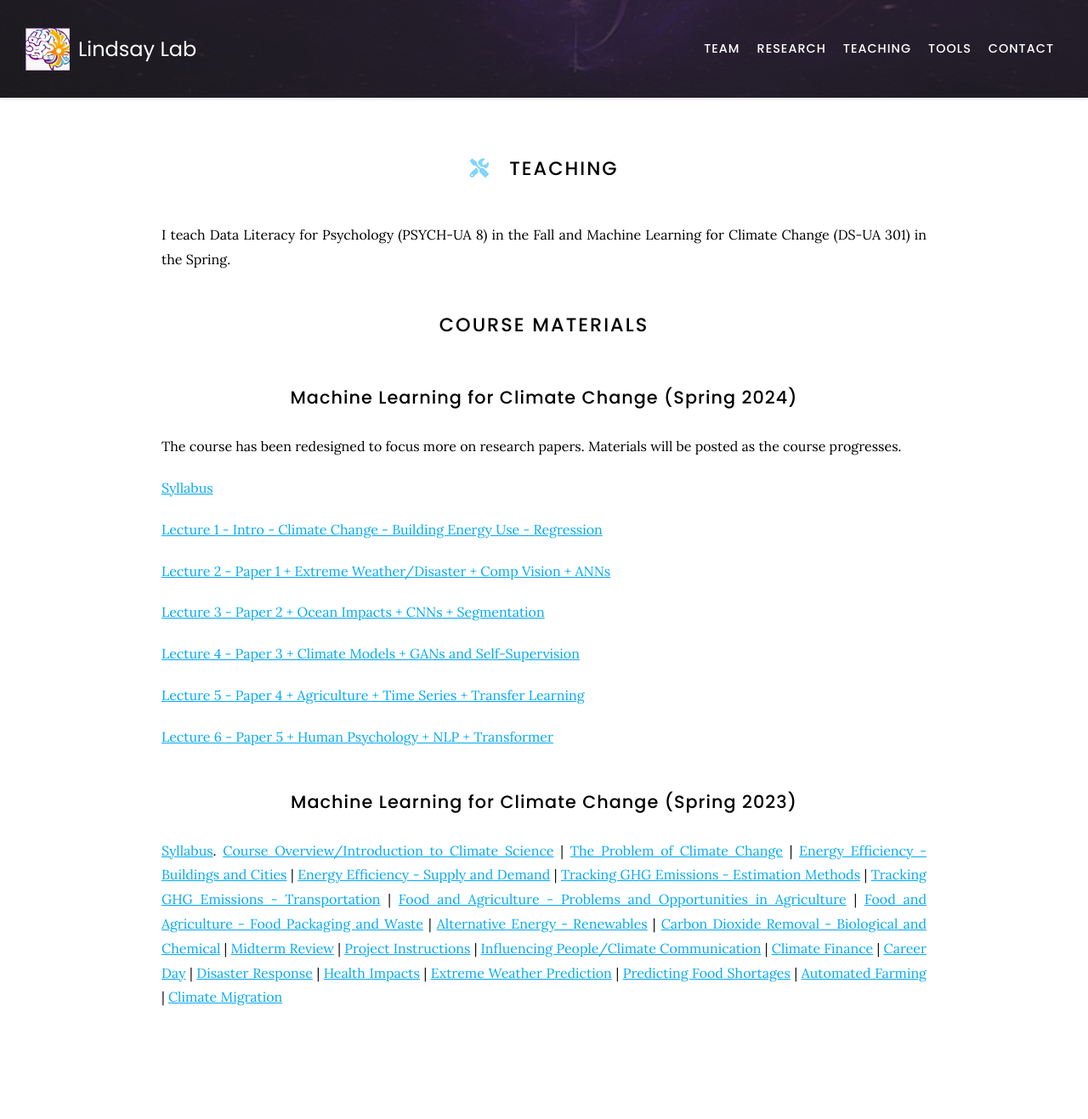
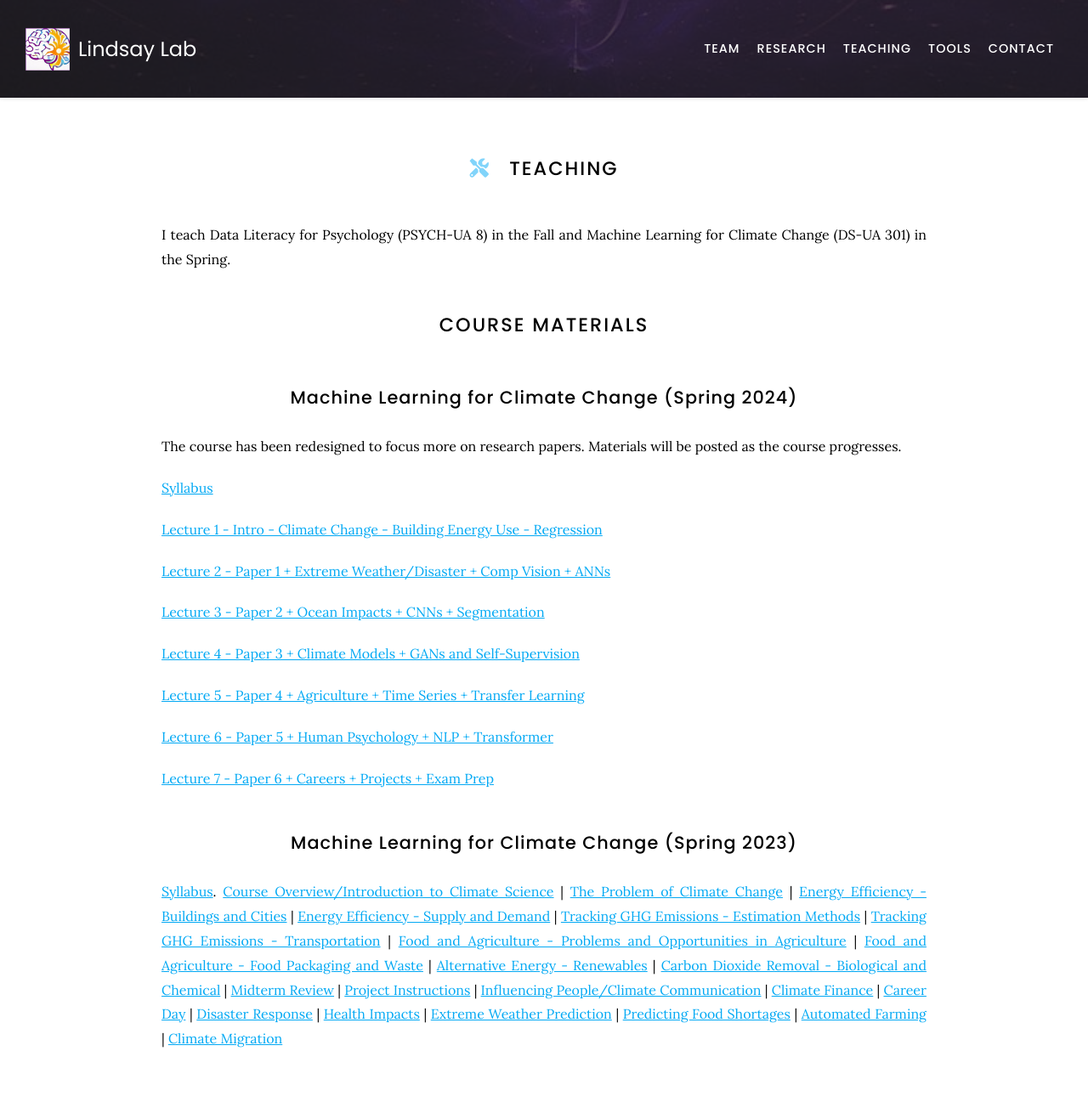
Before and after one commit to Lindsay-Lab/lindsay-lab.github.io, a Jekyll site: the page built from teaching/index.md, in a window 1280 px wide. Shown: the whole page at 85% size. Built offline with Jekyll 4.4.1, drawn with Linux system fonts in a browser that asks for light colours; nearby versions of some CDN libraries; before the commit the page ends 1268 px from its top, so only the background shows below that.

Commit message:
Update index.md

```diff
--- a/teaching/index.md
+++ b/teaching/index.md
@@ -26,6 +26,8 @@ The course has been redesigned to focus more on research papers. Materials will
 [Lecture 5 - Paper 4 + Agriculture + Time Series + Transfer Learning](https://lindsay-lab.github.io/ClimateML_Lectures/Lecture%205%20-%20Paper%204%20%2B%20Agriculture%20%2B%20Time%20Series%20%2B%20Transfer%20Learning.pdf)
 
 [Lecture 6 - Paper 5 + Human Psychology + NLP + Transformer](https://lindsay-lab.github.io/ClimateML_Lectures/Lecture%206%20-%20Paper%205%20%2B%20Human%20Psychology%20%2B%20NLP%20%2B%20Transformer.pdf)
+
+[Lecture 7 - Paper 6 + Careers + Projects + Exam Prep](https://lindsay-lab.github.io/ClimateML_Lectures/Lecture%207%20-%20Paper%206%20%2B%20Careers%20%2B%20Projects%20%2B%20Exam%20Prep-1.pdf)
 
 ## Machine Learning for Climate Change (Spring 2023)
 [Syllabus](https://lindsay-lab.github.io/ClimateML_Lectures/ML%20for%20Climate%20Syllabus-3.pdf).
```
